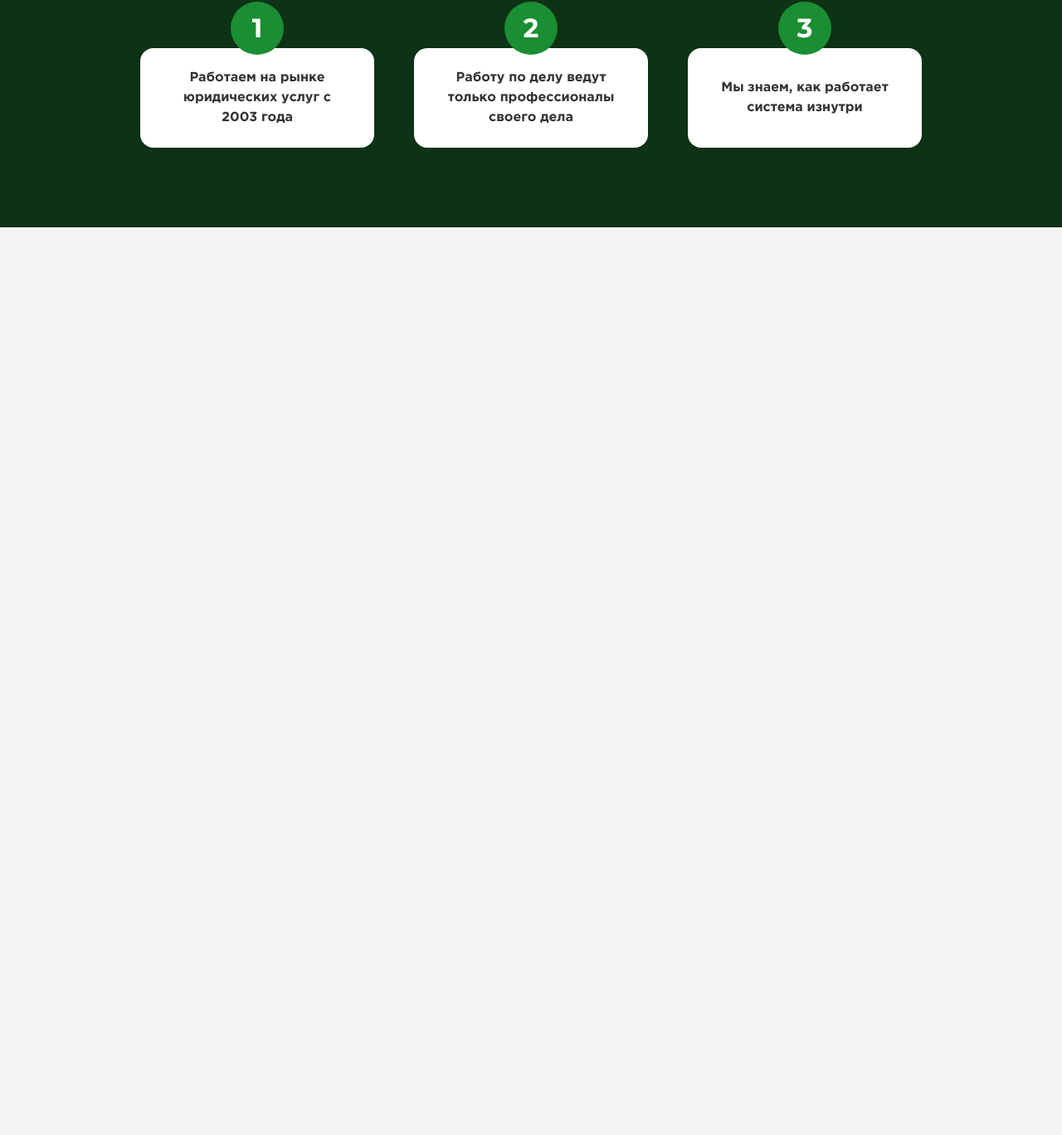
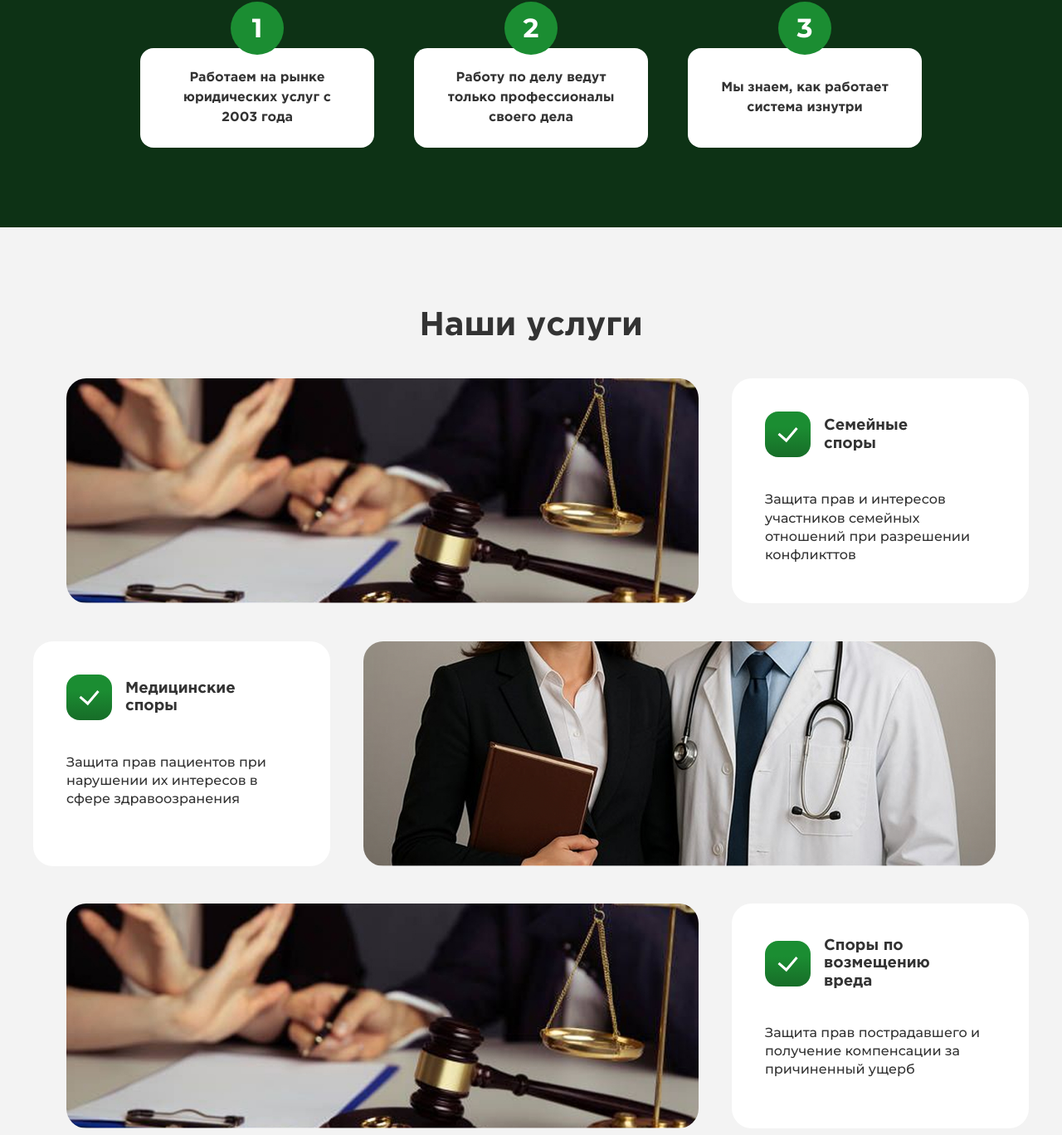
Before and after one commit to IIIWA/law, a website built with Vite: page src/index.html in a window 1280 px wide. Shown: the part 878-2246 px from the top of the page at 83% size. Before the commit the page ends 1152 px from the top, so only its background shows below. Built offline with nearby package versions, Linux system fonts and the light colour scheme.

Commit message:
Our Services block is done

```diff
--- /dev/null
+++ b/src/assets/scss/components/home/_our-services.scss
@@ -0,0 +1,93 @@
+.our-services {
+    &__inner {
+        padding: 96px 0;
+
+        @media (width <=762px) {
+            padding: 60px 0;
+        }
+    }
+
+    &__title {
+        margin-bottom: 40px;
+        font-size: var(--font-size-title-3);
+        text-align: center;
+        color: var(--title-color-2);
+
+        @media (width <=762px) {
+            font-size: var(--font-size-title-4);
+        }
+    }
+
+    &__cards-block {
+        display: flex;
+
+        @media (width >762px) {
+            gap: 40px;
+            margin-bottom: 40px;
+
+            &:nth-child(even) {
+                flex-direction: row-reverse;
+            }
+        }
+
+        @media (width <=762px) {
+            gap: 20px;
+            flex-direction: column;
+            align-items: center;
+            margin-bottom: 50px;
+
+        }
+
+        &:last-child {
+            margin-bottom: 0;
+        }
+    }
+
+    &__card {
+        flex-shrink: 0;
+        border-radius: 24px;
+        padding: 40px;
+        width: 100%;
+        height: 100%;
+        min-height: 271px;
+        max-width: 358px;
+        background-color: var(--bg-color-3);
+    }
+
+    &__card-header {
+        display: flex;
+        gap: 16px;
+        align-items: center;
+        margin-bottom: 40px;
+    }
+
+    &__card-title {
+        width: 115px;
+
+    }
+
+    &__card-text {
+        font-weight: 500;
+        line-height: 1.4;
+    }
+
+    &__photo-card {
+        border-radius: 24px;
+        width: 100%;
+        max-width: 762px;
+        object-fit: cover;
+
+        @media (width <=762px) {
+            max-width: 358px;
+        }
+
+        img {
+            border-radius: 24px;
+            height: 271px;
+
+            @media (width <=762px) {
+                height: 130px;
+            }
+        }
+    }
+}
--- a/src/assets/scss/main.scss
+++ b/src/assets/scss/main.scss
@@ -7,3 +7,4 @@
 @use './components/home/hero';
 @use './components/home/about-1';
 @use './components/home/about-2';
+@use './components/home/our-services';
--- /dev/null
+++ b/src/html/components/home/our-services.html
@@ -0,0 +1,79 @@
+<section class="our-services">
+    <div class="container">
+        <div class="our-services__inner">
+            <h2 class="our-services__title">
+                Наши услуги
+            </h2>
+            <div class="our-services__cards-block">
+                <div class="our-services__card">
+                    <div class="our-services__card-header">
+                        <img class="our-services__card-icon" src="./svg/Done.svg" alt="" width="55" height="55">
+                        <h3 class="our-services__card-title">
+                            Семейные споры
+                        </h3>
+                    </div>
+                    <p class="our-services__card-text">
+                        Защита прав и интересов
+                        участников семейных
+                        отношений при разрешении
+                        конфликттов
+                    </p>
+                </div>
+                <div class="our-services__photo-card">
+                    <img src="./img/services1.jpg" alt="Фото наших услуг" width="762" height="271">
+                </div>
+            </div>
+            <div class="our-services__cards-block">
+                <div class="our-services__card">
+                    <div class="our-services__card-header">
+                        <img class="our-services__card-icon" src="./svg/Done.svg" alt="" width="55" height="55">
+                        <h3 class="our-services__card-title">
+                            Медицинские споры
+                        </h3>
+                    </div>
+                    <p class="our-services__card-text">
+                        Защита прав пациентов при
+                        нарушении их интересов в
+                        сфере здравоозранения
+                    </p>
+                </div>
+                <div class="our-services__photo-card">
+                    <img src="./img/services2.jpg" alt="Фото наших услуг" width="762" height="271">
+                </div>
+            </div>
+            <div class="our-services__cards-block">
+                <div class="our-services__card">
+                    <div class="our-services__card-header">
+                        <img class="our-services__card-icon" src="./svg/Done.svg" alt="" width="55" height="55">
+                        <h3 class="our-services__card-title">
+                            Споры по возмещению вреда
+                        </h3>
+                    </div>
+                    <p class="our-services__card-text">
+                        Защита прав пострадавшего и получение компенсации за причиненный ущерб
+                    </p>
+                </div>
+                <div class="our-services__photo-card">
+                    <img src="./img/services3.jpg" alt="Фото наших услуг" width="762" height="271">
+                </div>
+            </div>
+            <div class="our-services__cards-block">
+                <div class="our-services__card">
+                    <div class="our-services__card-header">
+                        <img class="our-services__card-icon" src="./svg/Done.svg" alt="" width="55" height="55">
+                        <h3 class="our-services__card-title">
+                            Споры с застройщиками
+                        </h3>
+                    </div>
+                    <p class="our-services__card-text">
+                        Защита прав дольщиков при нарушении условийдоговора долевого участия
+
+                    </p>
+                </div>
+                <div class="our-services__photo-card">
+                    <img src="./img/services4.jpg" alt="Фото наших услуг" width="762" height="271">
+                </div>
+            </div>
+        </div>
+    </div>
+</section>
--- a/src/index.html
+++ b/src/index.html
@@ -10,6 +10,7 @@
             <load src="./html/components/home/hero.html" />
             <load src="./html/components/home/about-1.html" />
             <load src="./html/components/home/about-2.html" />
+            <load src="./html/components/home/our-services.html" />
         </main>
 
     </div>
```
Also changed, not shown: src/public/img/services1.jpg (added), src/public/img/services2.jpg (added), src/public/img/services3.jpg (added), src/public/img/services4.jpg (added), src/public/svg/Done.svg (added).
